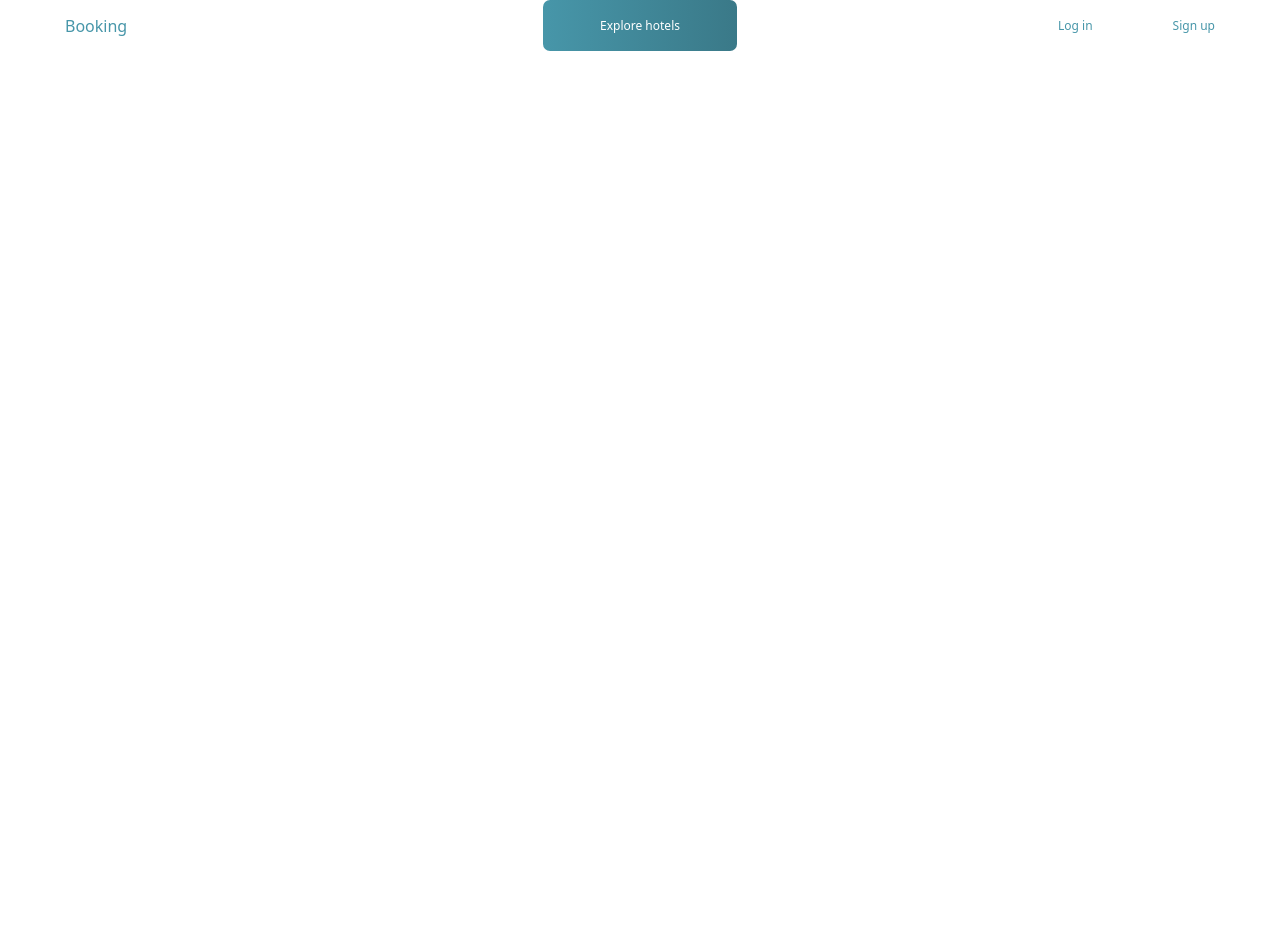
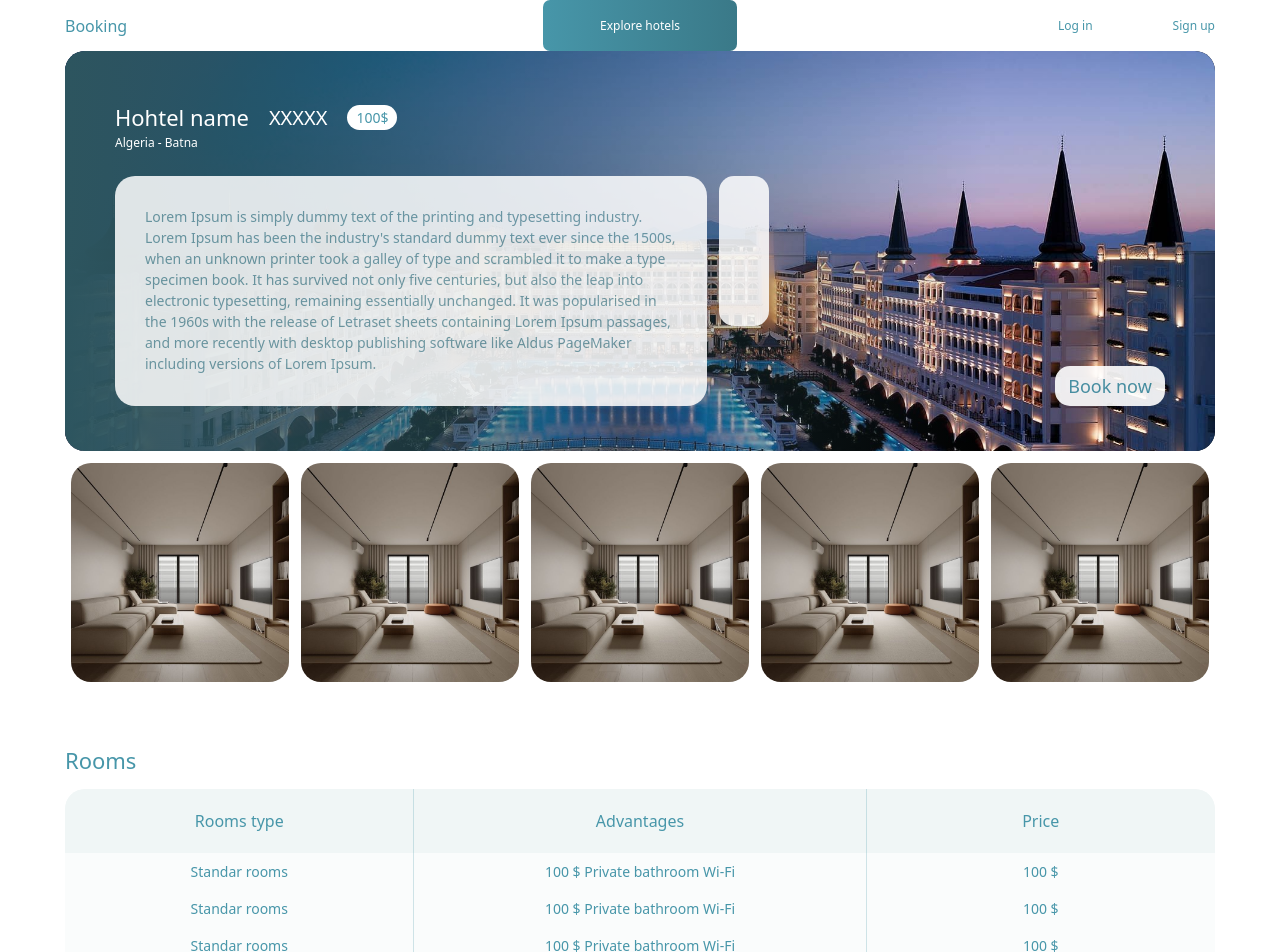
Before and after one commit to amineallioua/Hotel-project, a Vue app: page /HotelDetails in a window 1280 px wide. Shown: the top 952 px of the page. Before the commit the page ends 800 px from the top, so only its background shows below. Built offline with nearby package versions, Linux system fonts and the light colour scheme.

Commit message:
added the details page

```diff
--- /dev/null
+++ b/src/components/detailTable.vue
@@ -0,0 +1,32 @@
+<template>
+<div class="flex flex-col   w-full h-full bg-[#FAFCFC] rounded-[20px] overflow-hidden ">
+
+  <div class="grid grid-rows grid-cols-[1fr_1.3fr_1fr]  text-[16px] text-[#4796A9] font-[500]  bg-[#F0F6F6] ">
+    <div class=" p-5 flex justify-center items-center  ">Rooms type</div>
+  <div class="border-x border-[#4796A9] border-opacity-25  p-5 flex justify-center items-center ">Advantages  </div>
+  <div class=" p-5 flex justify-center items-center  ">Price</div>
+
+
+     </div>
+
+
+
+
+
+
+   <div class="grid grid-rows grid-cols-[1fr_1.3fr_1fr] text-[14px] text-[#4796A9] " v-for="(item, index) in 6" :key="index" >
+  <div class=" p-2 flex justify-center items-center font-[500] ">Standar rooms</div>
+  <div class="border-x border-[#4796A9] border-opacity-25 font-[400] p-2 flex justify-center items-center ">100 $  Private bathroom   Wi-Fi</div>
+  <div class=" p-2 flex justify-center items-center font-[400] ">100 $</div>
+</div>
+
+
+</div>
+
+
+</template>
+<script>
+export default {
+
+}
+</script>
--- a/src/components/exploreCard.vue
+++ b/src/components/exploreCard.vue
@@ -1,4 +1,5 @@
 <template>
+
     <div class=" w-full   mt-5 bg-[#e2e2e280]  p-[25px] rounded-[20px] flex flex-col gap-10  ">
         <div class=" w-full h-[118px]  z-10 flex flex-col gap-2 ">
             <div class=" flex justify-between items-center ">
--- a/src/components/searchCard.vue
+++ b/src/components/searchCard.vue
@@ -1,4 +1,5 @@
 <template>
+    <router-link to="/HotelDetails" >
     <div class=" flex items-center relative  mb-5" >
         <div class=" w-[220px] h-[230px] absolute bg-black rounded-[20px] overflow-hidden shadow-search " >
             <img src="../assets/searchCard.jpeg" class=" w-full h-full object-cover " alt="">
@@ -11,6 +12,7 @@
             <div class=" w-full flex justify-end  text-[#4796A9] font-[500] text-[8px]"  > see more </div>
         </div>
 </div>
+</router-link>
 </template>
 <script>
 export default {
--- a/src/router/router.js
+++ b/src/router/router.js
@@ -5,6 +5,8 @@
   import realSignup from '../views/auth/realSignup.vue'
   import Explore from '../views/explore.vue'
   import searchPage from '../views/searchPage.vue'
+import HotelDetails from '../views/hotelDetails.vue'
+
 
 
 
@@ -14,7 +16,8 @@
     { path:'/login' , component:login,meta: { hideNavbar: true }  },
     { path:'/realsignUp' , component:realSignup,meta: { hideNavbar: true }  },
     {path:'/explore' , component:Explore  },
-    {path:'/search' , component:searchPage  }
+    {path:'/search' , component:searchPage  },
+    {path:'/HotelDetails' , component:HotelDetails }
 
   ]
 
--- a/src/views/Home.vue
+++ b/src/views/Home.vue
@@ -36,9 +36,9 @@
 
 
     <div class="  w-full pt-[64px] pb-10 px-[115px] bg-gray-100  ">
-        <div class=" flex justify-between text-[#4796A9] font-[500] my-5 ">
-            <h3 class="text-[28px]">Hotels</h3>
-            <p class="text-[14px]">Explore more hotels</p>
+        <div class=" flex justify-between text-[#4796A9] font-[500] mb-5 ">
+            <h3 class="text-[28px] flex items-center ">Hotels</h3>
+            <p class="text-[14px] flex items-center ">Explore more hotels</p>
         </div>
         <div class=" flex flex-wrap gap-10 justify-center ">
             <hotelsCard v-for="i in 6 " />
@@ -73,7 +73,7 @@
 
 
     <div class=" w-full h-full bg-white flex flex-col items-center justify-center gap-[77px] " >
-        <h1 class=" text-white font-[500] text-[28px] bg-custom-gradient text-center px-3 rounded-[12spx] " >DISCOVER UNIQUE PLACES AND EXPERIENCES</h1>
+        <h1 class=" text-white font-[500] text-[28px] bg-custom-gradient text-center px-3 rounded-[12px] " >DISCOVER UNIQUE PLACES AND EXPERIENCES</h1>
 
 
         <div class="relative w-[688px] h-[160px] bg-[#2E3C40] rounded-[50px] flex  items-center  " >
--- /dev/null
+++ b/src/views/hotelDetails.vue
@@ -0,0 +1,58 @@
+<template>
+    <div class=" bg-white pt-[51px] flex flex-col gap-3 pb-5  px-[65px] w-full  text-white text-[20px] ">
+
+        <div class=" bg-black relative overflow-hidden  w-full h-[400px] rounded-[20px] ">
+            <img src="../assets/details.jpeg" class=" w-full h-full object-cover absolute " alt="">
+            <div class=" absolute w-full h-full bg-deatils-gradient p-[50px] flex flex-col  ">
+                <div class=" flex gap-5 items-center ">
+                    <h1 class="text-[22px] font-[500] ">Hohtel name</h1> XXXXX <div
+                        class=" flex justify-center items-center w-[50px] h-[25px] rounded-[20px] bg-white text-[#4796A9] font-[400] text-[14px] ">
+                        100$</div>
+                </div>
+                <div class=" flex gap-3 items-center ">
+                    <h1 class="text-[12px] font-[400] ">Algeria - Batna</h1>
+                </div>
+                <div class=" flex justify-between ">
+                    <div class=" flex gap-3 mt-6 ">
+                        <div class=" bg-white w-[63%] h-[230px] rounded-[20px] p-[30px] opacity-85 ">
+                            <p class="text-[14px] text-[#729FAA] font-[400]  ">
+                                Lorem Ipsum is simply dummy text of the printing and typesetting industry. Lorem Ipsum
+                                has been the industry's standard dummy text ever since the 1500s, when an unknown
+                                printer took a galley of type and scrambled it to make a type specimen book. It has
+                                survived not only five centuries, but also the leap into electronic typesetting,
+                                remaining essentially unchanged. It was popularised in the 1960s with the release of
+                                Letraset sheets containing Lorem Ipsum passages, and more recently with desktop
+                                publishing software like Aldus PageMaker including versions of Lorem Ipsum.
+                            </p>
+                        </div>
+                        <div class=" bg-white w-[50px] h-[150px] rounded-[15px] opacity-85 "></div>
+                    </div>
+                    <div class=" flex flex-col justify-end ">
+                        <button
+                            class=" w-[110px] h-[40px] bg-white rounded-[15px] opacity-90 font-[500] text-[18px] text-[#4796A9] ">Book
+                            now</button>
+                    </div>
+                </div>
+            </div>
+        </div>
+        <div class=" flex justify-center w-full gap-[1%]   ">
+            <div class=" bg-black   w-[19%] aspect-square rounded-[20px] overflow-hidden " v-for="(item, index) in 5"
+                :key="index">
+                <img src="../assets/aboutusImg.jpeg" class=" w-full h-full object-cover " alt="">
+            </div>
+        </div>
+        <h3 class=" text-[22px] text-[#4796A9] font-[500] mt-[50px] " >Rooms</h3>
+        <DetailTable/>
+    </div>
+
+</template>
+<script>
+import DetailTable from '../components/detailTable.vue';
+
+
+export default {
+components:{
+    DetailTable
+}
+}
+</script>
--- a/tailwind.config.js
+++ b/tailwind.config.js
@@ -22,7 +22,9 @@ export default {
         "custom-gradient1": "linear-gradient(to right, #4796A90A, #3A79880A)",
         "card-gradient":
           "linear-gradient(to bottom, #181C1D1A 10%, #242828 100%)",
-        'card-gradient2': 'linear-gradient(to right, #2D555FDB 50%, #203135DB 86%)',        },
+        'card-gradient2': 'linear-gradient(to right, #2D555FDB 50%, #203135DB 86%)',
+        'deatils-gradient': 'linear-gradient(to left,  #5DB0C500 20% , #2D555F 100% )',
+             },
     },
   },
   plugins: [],
```
Also changed, not shown: src/components/homeSearchbar.vue (+28 -25 lines), src/assets/details.jpeg (added).
